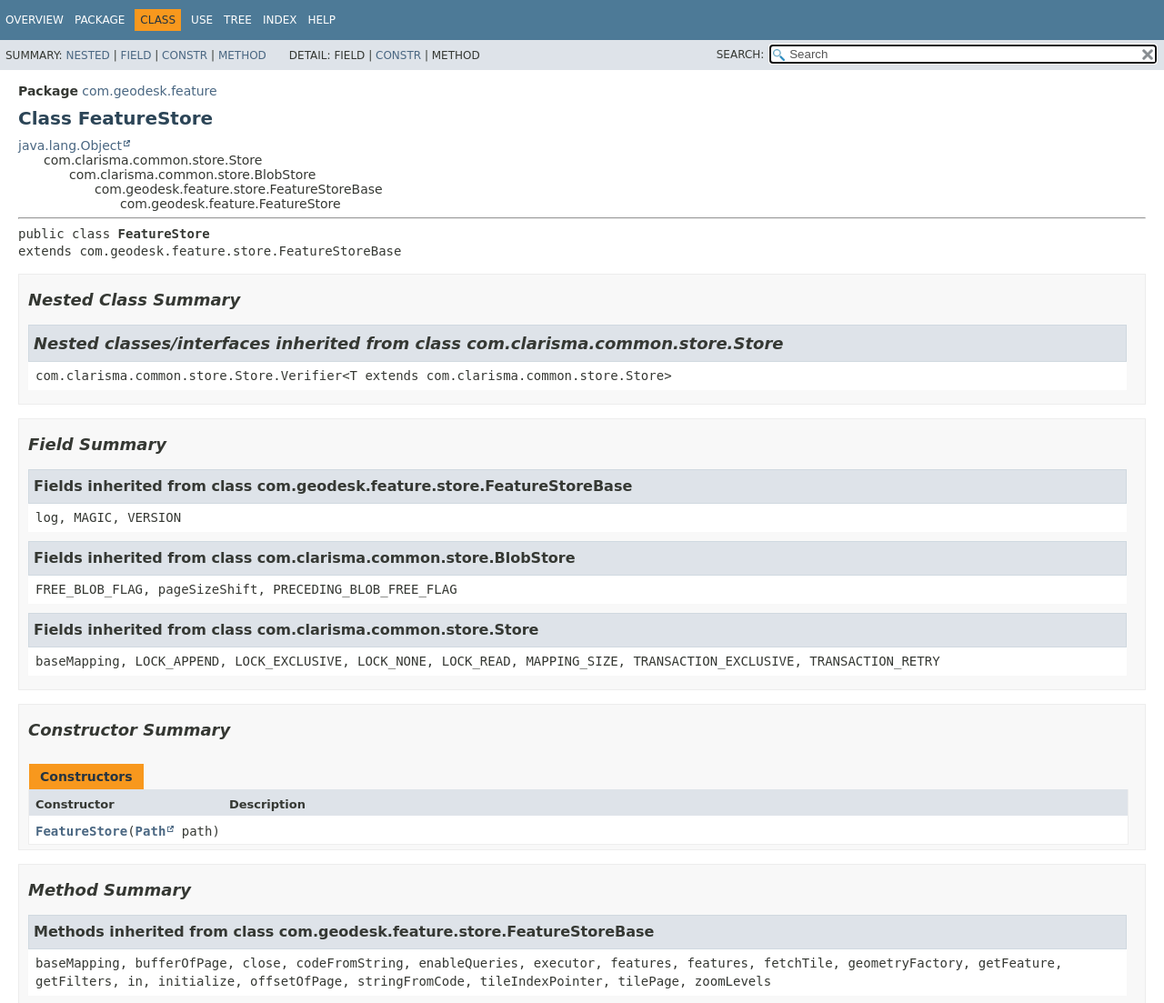
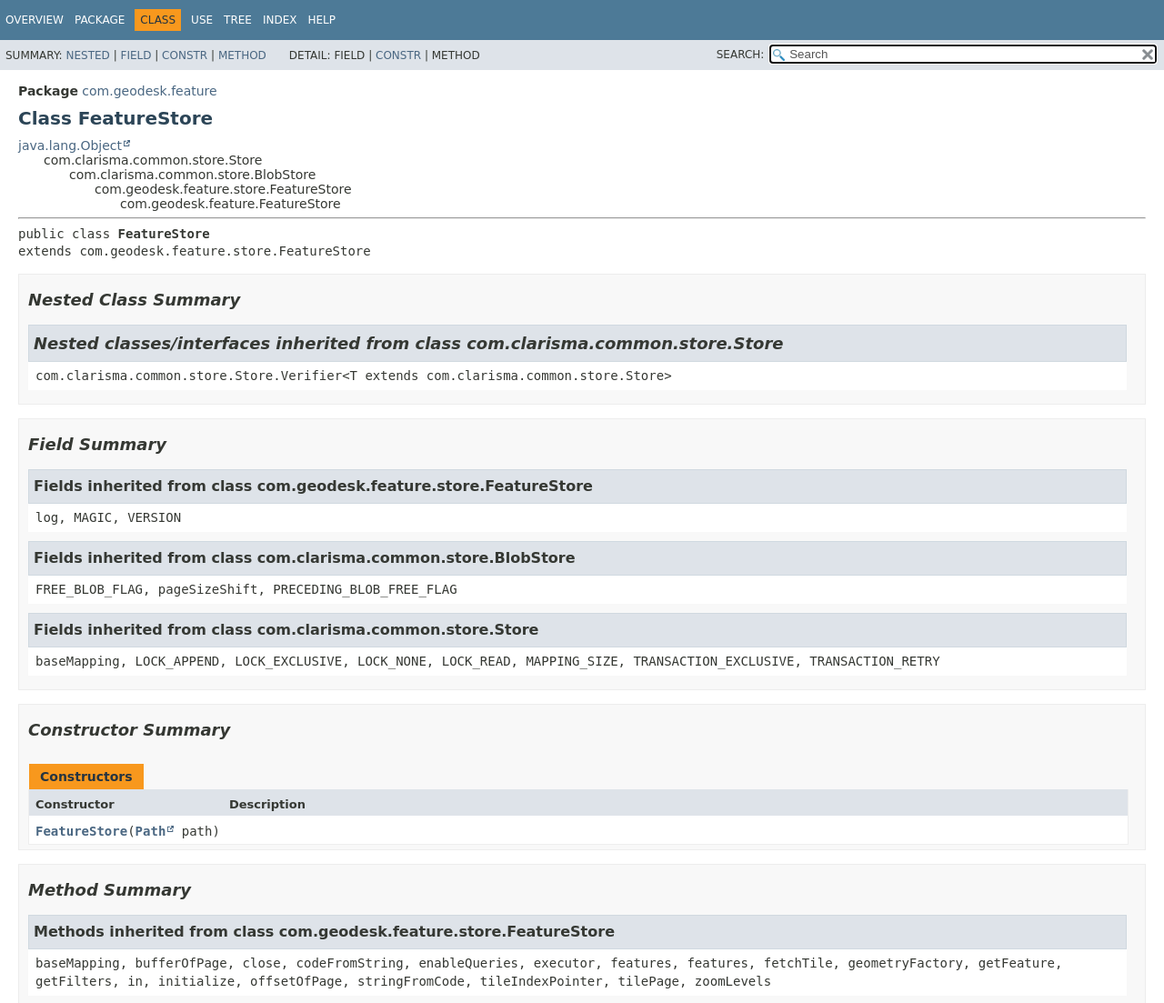
Before and after one commit to clarisma/geodesk-site, a Jekyll site: the page apidocs/com/geodesk/feature/FeatureStore.html, which Jekyll copies as it is, in a window 1280 px wide. Shown: the top 1103 px of the page at 91% size. Built offline with Jekyll 4.4.1, drawn with Linux system fonts in a browser that asks for light colours; some web fonts are replaced.

Commit message:
old site

```diff
--- a/apidocs/com/geodesk/feature/FeatureStore.html
+++ b/apidocs/com/geodesk/feature/FeatureStore.html
@@ -71,7 +71,7 @@ loadScripts(document, 'script');</script>
 <div class="inheritance" title="Inheritance Tree"><a href="https://docs.oracle.com/en/java/javase/17/docs/api/java.base/java/lang/Object.html" title="class or interface in java.lang" class="external-link">java.lang.Object</a>
 <div class="inheritance">com.clarisma.common.store.Store
 <div class="inheritance">com.clarisma.common.store.BlobStore
-<div class="inheritance">com.geodesk.feature.store.FeatureStoreBase
+<div class="inheritance">com.geodesk.feature.store.FeatureStore
 <div class="inheritance">com.geodesk.feature.FeatureStore</div>
 </div>
 </div>
@@ -80,7 +80,7 @@ loadScripts(document, 'script');</script>
 <section class="class-description" id="class-description">
 <hr>
 <div class="type-signature"><span class="modifiers">public class </span><span class="element-name type-name-label">FeatureStore</span>
-<span class="extends-implements">extends com.geodesk.feature.store.FeatureStoreBase</span></div>
+<span class="extends-implements">extends com.geodesk.feature.store.FeatureStore</span></div>
 </section>
 <section class="summary">
 <ul class="summary-list">
@@ -98,7 +98,7 @@ loadScripts(document, 'script');</script>
 <section class="field-summary" id="field-summary">
 <h2>Field Summary</h2>
 <div class="inherited-list">
-<h3 id="fields-inherited-from-class-com.geodesk.feature.store.FeatureStoreBase">Fields inherited from class&nbsp;com.geodesk.feature.store.FeatureStoreBase</h3>
+<h3 id="fields-inherited-from-class-com.geodesk.feature.store.FeatureStore">Fields inherited from class&nbsp;com.geodesk.feature.store.FeatureStore</h3>
 <code>log, MAGIC, VERSION</code></div>
 <div class="inherited-list">
 <h3 id="fields-inherited-from-class-com.clarisma.common.store.BlobStore">Fields inherited from class&nbsp;com.clarisma.common.store.BlobStore</h3>
@@ -126,7 +126,7 @@ loadScripts(document, 'script');</script>
 <section class="method-summary" id="method-summary">
 <h2>Method Summary</h2>
 <div class="inherited-list">
-<h3 id="methods-inherited-from-class-com.geodesk.feature.store.FeatureStoreBase">Methods inherited from class&nbsp;com.geodesk.feature.store.FeatureStoreBase</h3>
+<h3 id="methods-inherited-from-class-com.geodesk.feature.store.FeatureStore">Methods inherited from class&nbsp;com.geodesk.feature.store.FeatureStore</h3>
 <code>baseMapping, bufferOfPage, close, codeFromString, enableQueries, executor, features, features, fetchTile, geometryFactory, getFeature, getFilters, in, initialize, offsetOfPage, stringFromCode, tileIndexPointer, tilePage, zoomLevels</code></div>
 <div class="inherited-list">
 <h3 id="methods-inherited-from-class-com.clarisma.common.store.BlobStore">Methods inherited from class&nbsp;com.clarisma.common.store.BlobStore</h3>
--- a/apidocs/com/geodesk/feature/package-tree.html
+++ b/apidocs/com/geodesk/feature/package-tree.html
@@ -66,7 +66,7 @@ loadScripts(document, 'script');</script>
 <ul>
 <li class="circle">com.clarisma.common.store.BlobStore
 <ul>
-<li class="circle">com.geodesk.feature.store.FeatureStoreBase
+<li class="circle">com.geodesk.feature.store.FeatureStore
 <ul>
 <li class="circle">com.geodesk.feature.<a href="FeatureStore.html" class="type-name-link" title="class in com.geodesk.feature">FeatureStore</a></li>
 </ul>
--- a/apidocs/overview-tree.html
+++ b/apidocs/overview-tree.html
@@ -70,7 +70,7 @@ loadScripts(document, 'script');</script>
 <ul>
 <li class="circle">com.clarisma.common.store.BlobStore
 <ul>
-<li class="circle">com.geodesk.feature.store.FeatureStoreBase
+<li class="circle">com.geodesk.feature.store.FeatureStore
 <ul>
 <li class="circle">com.geodesk.feature.<a href="com/geodesk/feature/FeatureStore.html" class="type-name-link" title="class in com.geodesk.feature">FeatureStore</a></li>
 </ul>
```
Also changed, not shown: _svg/relation-exclaves.svg, logo2.png (added), logo2.svg (added).
